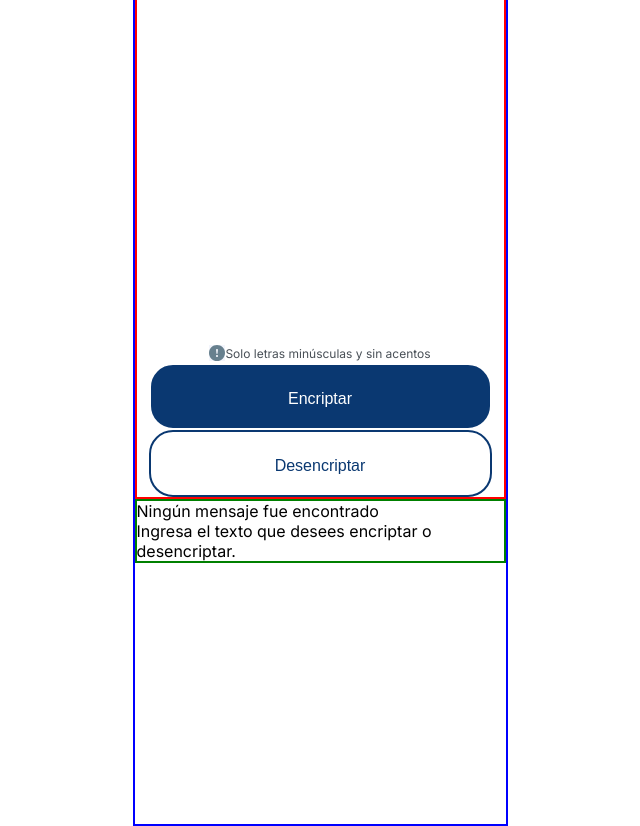
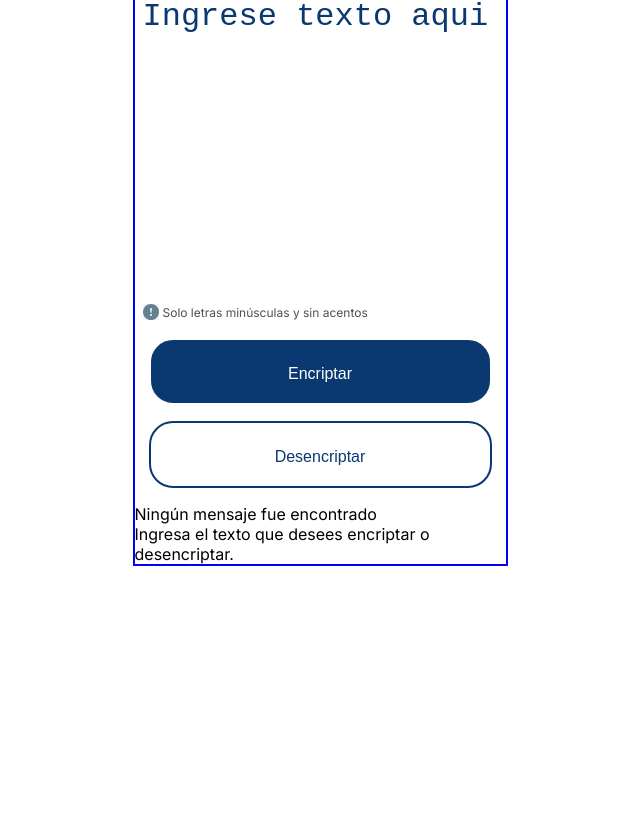
Before and after one commit to BrayanDaga/encriptador-alura, a plain HTML site: page index.html in a window 1280 px wide. Shown: the part 107-933 px from the top of the page, without its empty margins (320-960 px from the left). After the commit the page ends 800 px from the top, so only its background shows below. Drawn offline with Linux system fonts and the light colour scheme.

Commit message:
usando-solo-contenedores-aprendido-en-clase

```diff
--- a/style.css
+++ b/style.css
@@ -2,63 +2,49 @@
   --dark-blue-300: #0a3871;
   --gray-400: #495057;
 }
+
 * {
   margin: 0;
   padding: 0;
   box-sizing: border-box;
 }
+
 body {
   font-family: "Inter", sans-serif;
-  width: 100vw;
-  height: 100vh;
-  display: grid;
-  place-items: center;
+  width: 100%;
+  height: 100%;
 }
 
-/* RESPONSIVE  */
 .container {
   width: 375px;
-  height: 933px;
+  height: calc(100% - 50px);
+  margin: 25px auto 0;
   border: solid blue 2px;
-  display: flex;
-  flex-direction: column;
-  align-items: center;
-}
-
-.container > div:first-of-type{
-    border: solid 2px red;
-    display: flex;
-    width: 100%;
-    flex-direction: column;
-    align-items: center;
-}
-
-.container > div:last-of-type{
-    border: solid 2px green;
-
+  position: relative;
 }
 
 .logo {
   display: block;
+  float: left;
   width: 32px;
   height: 48px;
-  align-self: flex-start;
-
+  margin: 1rem;
 }
 
 textarea {
   padding: 8px;
   font-size: 32px;
-  width: 343px;
+  width: 100%;
   border: none;
   outline: none;
   resize: none;
   overflow: auto;
   color: var(--dark-blue-300);
-  min-height: 400px;
+  min-height: 300px;
   font-weight: 400;
   line-height: 40px;
 }
+
 textarea::placeholder {
   color: var(--dark-blue-300);
   font-weight: 400;
@@ -71,7 +57,7 @@ textarea::placeholder {
   font-weight: 400;
   font-size: 12px;
   line-height: 150%;
-  vertical-align: middle;
+  margin-left: 0.5rem;
 }
 
 .info-text::before {
@@ -79,13 +65,11 @@ textarea::placeholder {
   display: inline-block;
   width: 16px;
   height: 16px;
-  margin-top: -4px;
+  margin: -4px 4px 0 0;
   vertical-align: middle;
 }
 
-
 button {
-
   height: 67px;
   width: 343px;
   border: none;
@@ -96,21 +80,24 @@ button {
   line-height: 19px;
   text-align: center;
   cursor: pointer;
+  display: block;
+  margin: 16px auto;
+  position: relative;
 }
+
 .btn-primary {
   background-color: var(--dark-blue-300);
   border: 2px solid white;
   border-radius: 24px;
   color: white;
 }
+
 .btn-secondary {
   background-color: white;
   color: var(--dark-blue-300);
   border: 2px solid var(--dark-blue-300);
   border-radius: 24px;
 }
-
-
 
 /* Móviles en horizontal o tablets en vertical
     */
```
Also changed, not shown: index.html (line endings or trailing spaces). Lines whose indentation alone changed are shown as unchanged.
